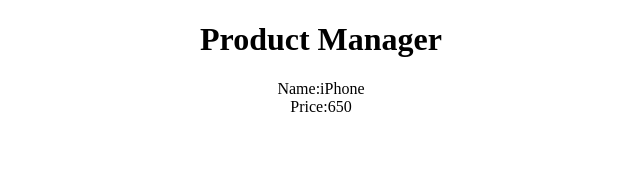
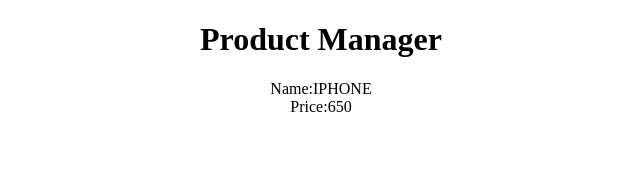
Before and after one commit to edva21/angular-tutorial, an Angular app: page / in a window 1280 px wide. Shown: the top 170 px of the page, without its empty margins (319-959 px from the left). Built offline with nearby package versions, Linux system fonts and the light colour scheme.

Commit message:
added uppercase

```diff
--- a/src/app/products/products.component.html
+++ b/src/app/products/products.component.html
@@ -1,4 +1,4 @@
 <div class="">
-  <div>Name:{{product.name}}</div>
+  <div>Name:{{product.name | uppercase }}</div>
   <div>Price:{{product.price}}</div>
 </div>
```
